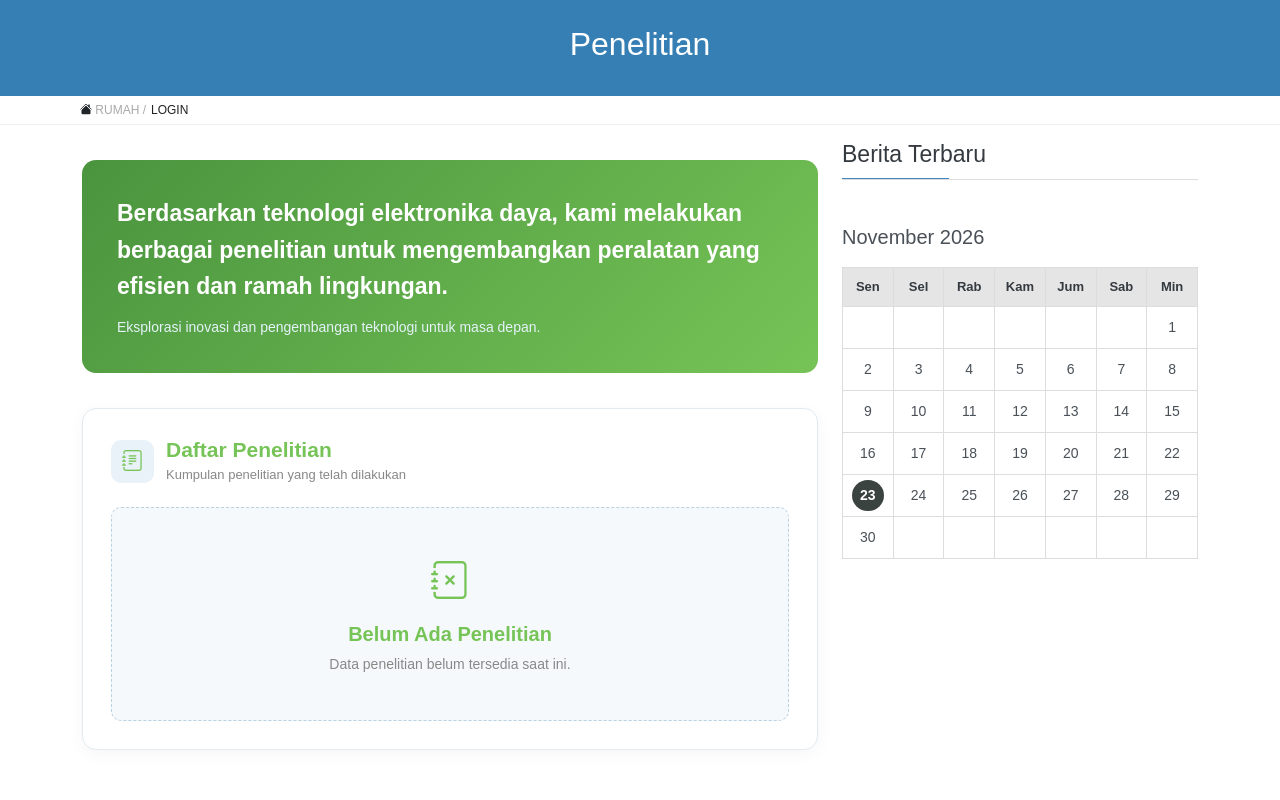
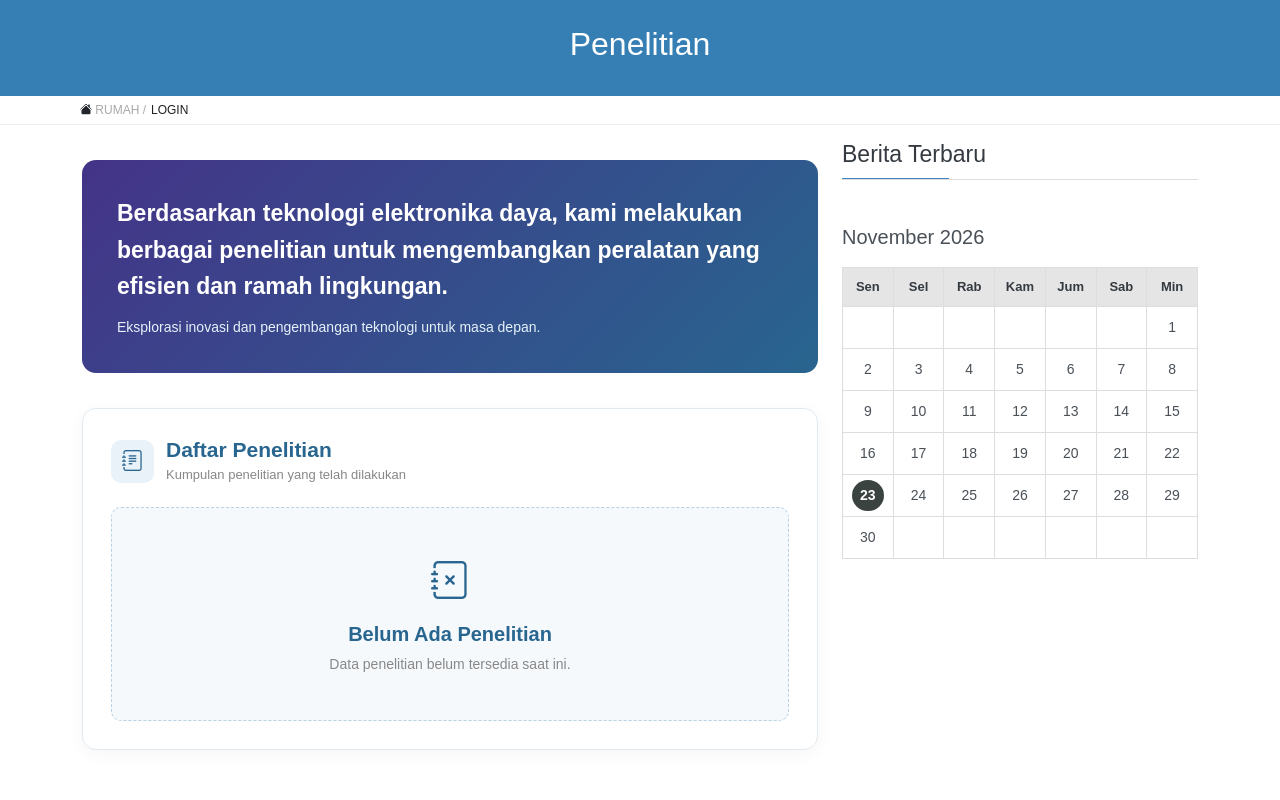
Before and after one commit to Renasha31/lab-geta-pens, a Laravel app: page /depanp in a window 1280 px wide. Shown: the part 104-904 px from the top of the page. Run offline with Laravel 12, Linux system fonts and the light colour scheme; data that the repository does not hold is empty.

Commit message:
depan p biru

```diff
--- a/resources/views/penelitian/depanp.blade.php
+++ b/resources/views/penelitian/depanp.blade.php
@@ -8,7 +8,7 @@
     }
 
     .penelitian-intro {
-        background: linear-gradient(135deg, #4A943E, #76C457);
+        background: linear-gradient(135deg, #438f, #28658f);
         border-radius: 14px;
         padding: 35px;
         color: white;
@@ -48,7 +48,7 @@
         width: 43px;
         height: 43px;
         background: #e8f2f8;
-        color: #76C457;
+        color: #28658f;
         border-radius: 10px;
         display: flex;
         align-items: center;
@@ -57,7 +57,7 @@
     }
 
     .penelitian-heading h4 {
-        color: #76C457;
+        color: #28658f;
         font-weight: 700;
         margin: 0;
         font-size: 21px;
@@ -82,7 +82,7 @@
     }
 
     .penelitian-card:hover {
-        border-color: #76C457;
+        border-color: #28658f;
         transform: translateY(-3px);
         box-shadow: 0 5px 15px rgba(51, 127, 178, 0.10);
     }
@@ -94,7 +94,7 @@
         gap: 15px;
         padding: 19px 21px;
         text-decoration: none;
-        color: #76C457;
+        color: #28658f;
     }
 
     .penelitian-link h5 {
@@ -105,7 +105,7 @@
     }
 
     .penelitian-arrow {
-        color: #76C457;
+        color: #28658f;
         font-size: 19px;
         transition: transform .25s ease;
         flex-shrink: 0;
@@ -125,11 +125,11 @@
 
     .penelitian-empty i {
         font-size: 38px;
-        color: #76C457;
+        color: #28658f;
     }
 
     .penelitian-empty h5 {
-        color: #76C457;
+        color: #28658f;
         font-weight: 600;
         margin-top: 12px;
     }
```
